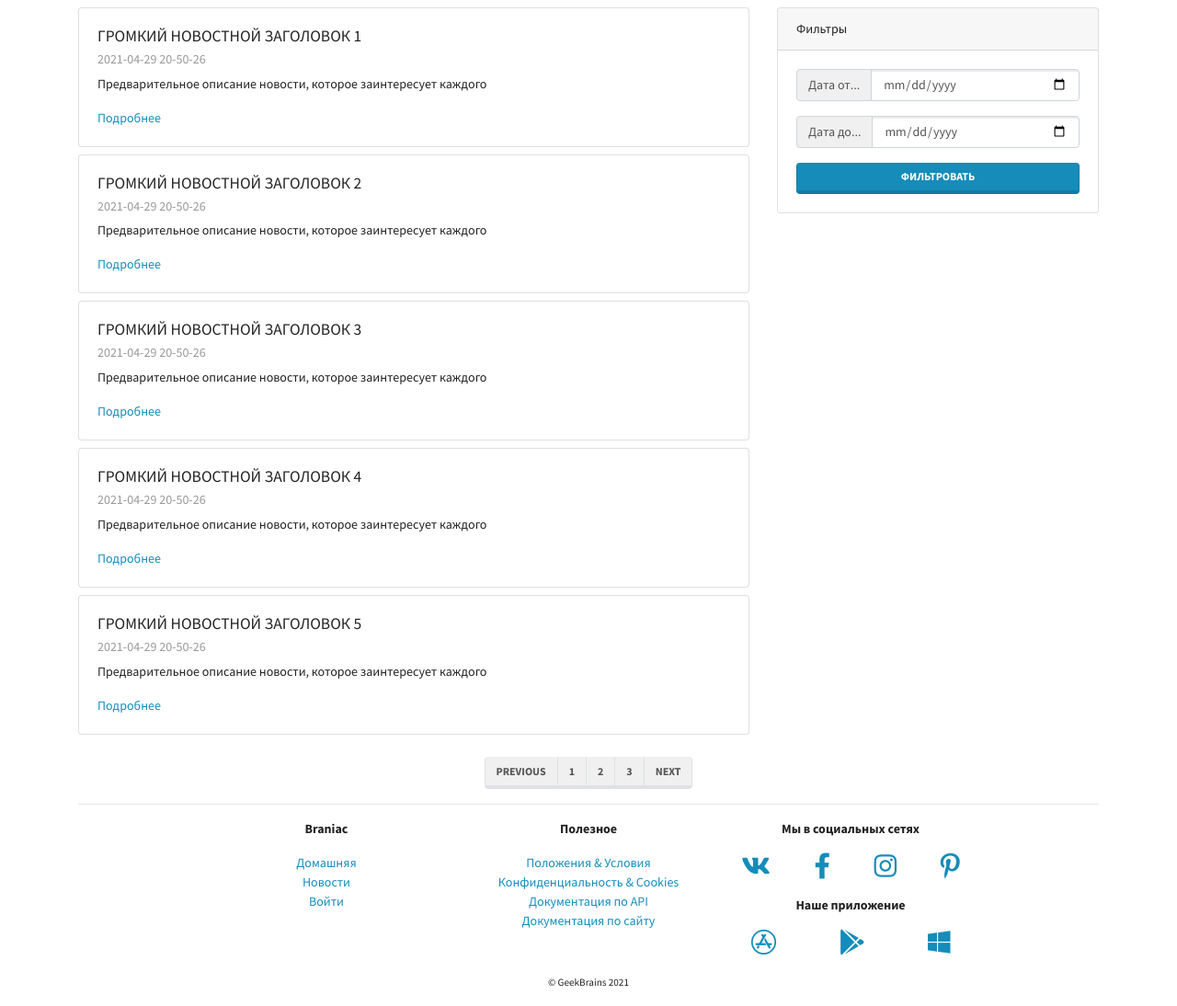
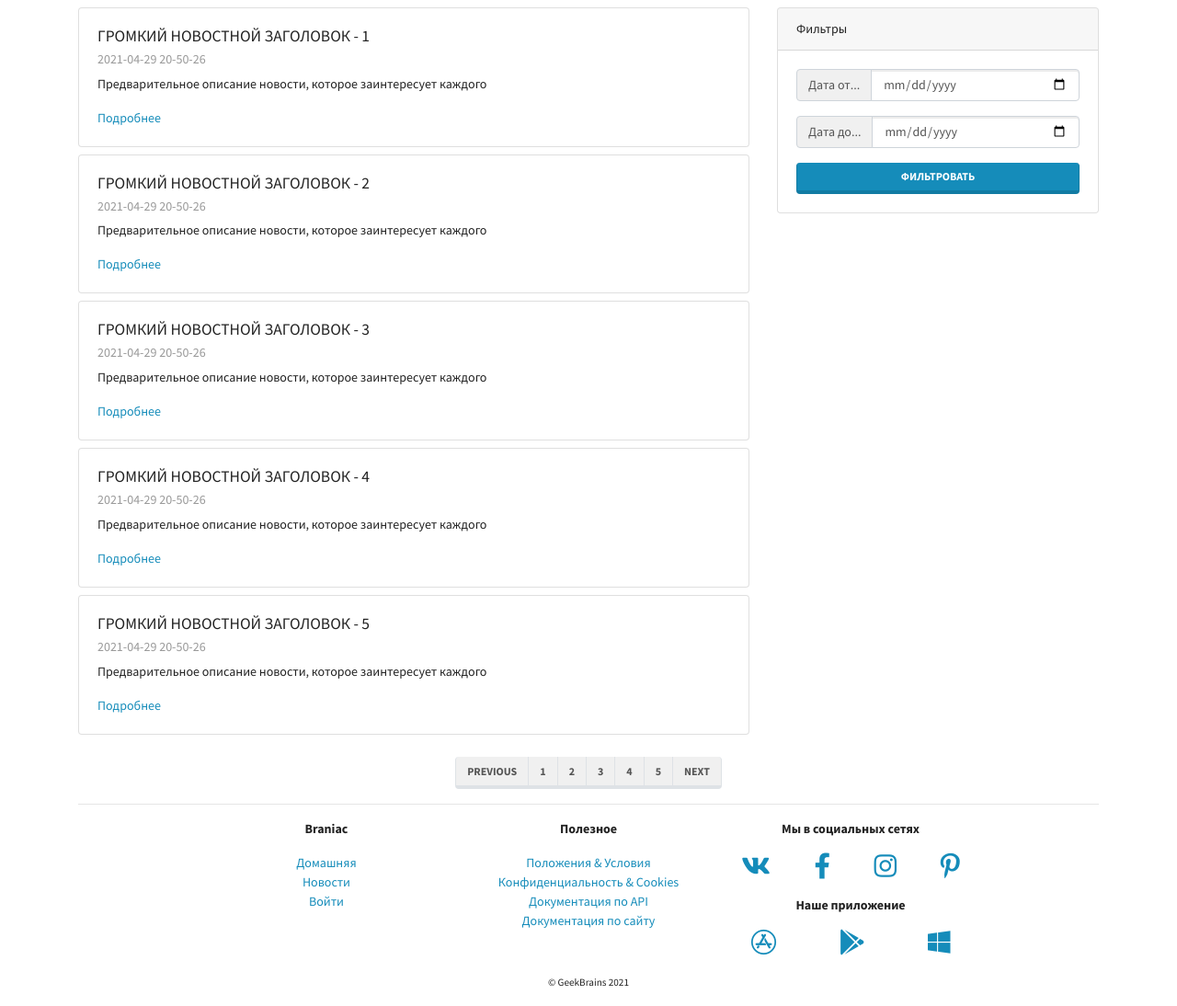
Before and after one commit to lavrov-alexey/BraniacLMS, a Django app: page /mainapp/news/ in a window 1280 px wide. Shown: the part 77-1171 px from the top of the page at 92% size. Run offline with Django 3.2, Linux system fonts and the light colour scheme; some libraries are stand-ins or nearby versions.

Commit message:
Lesson-3. Tag with

```diff
--- a/mainapp/templates/mainapp/news.html
+++ b/mainapp/templates/mainapp/news.html
@@ -1,22 +1,23 @@
 {% extends 'base.html' %}
 
 {% block content %}
+
+{% with range as tmp_range %}
 
 <div class="row">
 
   <div class="col-lg-8">
 
-    {% for idx in range %}
+    {% for idx in tmp_range %}
     <div class="card my-2">
       <div class="card-body">
-        <h5 class="card-title">{{ news_title }} {{ idx }}</h5>
+        <h5 class="card-title">{{ news_title }} - {{ idx }}</h5>
         <h6 class="card-subtitle mb-2 text-muted">2021-04-29 20-50-26</h6>
         <p class="card-text">{{ news_preview }}</p>
         <a href="#" class="card-link">Подробнее</a>
       </div>
     </div>
     {% endfor %}
-
 
   </div>
 
@@ -53,12 +54,16 @@
   <nav aria-label="Page navigation example">
     <ul class="pagination">
       <li class="page-item"><a class="page-link" href="#">Previous</a></li>
-      <li class="page-item"><a class="page-link" href="#">1</a></li>
-      <li class="page-item"><a class="page-link" href="#">2</a></li>
-      <li class="page-item"><a class="page-link" href="#">3</a></li>
+
+      {% for idx in tmp_range %}
+      <li class="page-item"><a class="page-link" href="#">{{ idx }}</a></li>
+      {% endfor %}
+
       <li class="page-item"><a class="page-link" href="#">Next</a></li>
     </ul>
   </nav>
 </div>
 
+{% endwith %}
+
 {% endblock content %}
```
Also changed, not shown: templates/includes/main_menu.html (line endings or trailing spaces).
